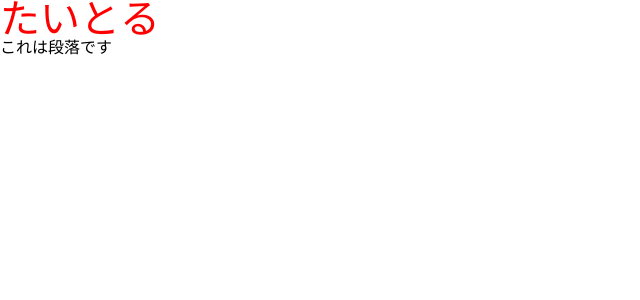
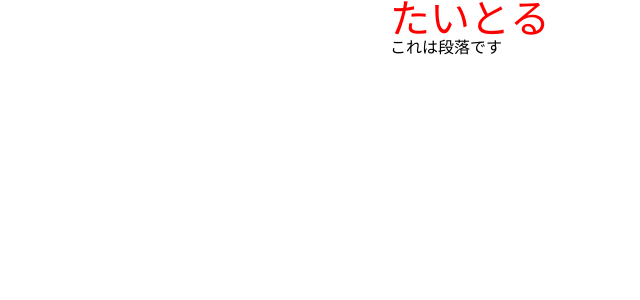
Before and after one commit to andmohiko/nuxt3-newt, a Nuxt app: page / in a window 1280 px wide. Shown: the top 300 px of the page, without its empty margins (0-640 px from the left). Built offline with nearby package versions, Linux system fonts and the light colour scheme.

Commit message:
feat: add sp layout

```diff
--- /dev/null
+++ b/src/layouts/sp.vue
@@ -0,0 +1,18 @@
+<template>
+  <FlexBox>
+    <div class="sp-container">
+      <slot />
+    </div>
+  </FlexBox>
+</template>
+
+<style lang="scss">
+.sp-container {
+  display: flex;
+  flex-direction: column;
+  margin: 0 auto;
+  width: 100%;
+  max-width: 500px;
+  min-height: 100vh;
+}
+</style>
--- a/src/pages/index.vue
+++ b/src/pages/index.vue
@@ -1,5 +1,5 @@
 <template>
-  <NuxtLayout>
+  <NuxtLayout name="sp">
     <FlexBox>
       <h1 class="title">たいとる</h1>
       <p>これは段落です</p>
```
